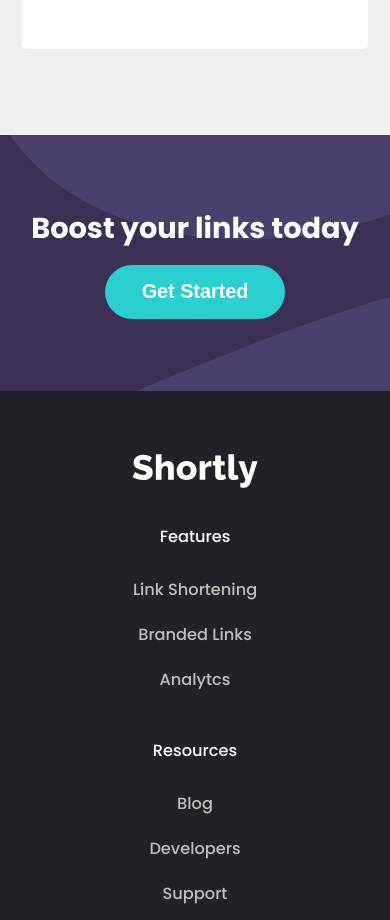
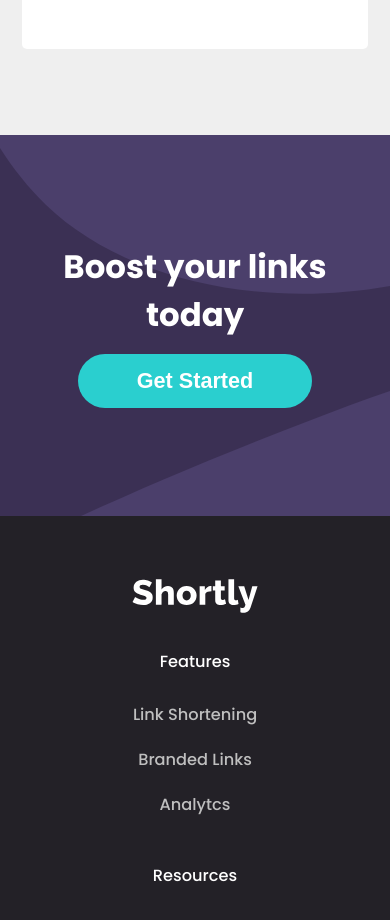
Before and after one commit to DaniloLima122/Shortly, an Angular app: page / in a window 390 px wide. Shown: the part 2200-3120 px from the top of the page. Built offline with nearby package versions, Linux system fonts and the light colour scheme.

Commit message:
Fixing statistics cards responsivity

```diff
--- a/src/app/app.component.scss
+++ b/src/app/app.component.scss
@@ -126,7 +126,7 @@
 .form_section {
   margin-top: 10rem;
   background: #efefef;
-  padding-bottom: 7vw;
+  padding-bottom:7vw;
 
   @media (min-width: 1024px) {
     margin-top: 10rem;
@@ -305,12 +305,13 @@
   background: url("../assets/images/bg-boost-mobile.svg") no-repeat
     styles.$primary-dark-violet 0 45%;
   background-size: cover;
-  padding: 4rem 1rem;
+  padding: 6rem 1rem;
 
   @media (min-width: 1024px) {
     background: url("../assets/images/bg-boost-desktop.svg") no-repeat
-      styles.$primary-dark-violet 0 45%;
+    styles.$primary-dark-violet 0 45%;
     background-size: cover;
+    padding: 4rem 1rem;
   }
 
   h1,
@@ -321,7 +322,7 @@
   }
 
   h1 {
-    font-size: 1.6rem;
+    font-size: 1.8rem;
     color: #fff;
   }
 
@@ -329,16 +330,16 @@
     background-color: styles.$primary-cyan;
     color: #fff;
     font-weight: 700;
-    width: 10rem;
+    width: 13rem;
     height: 3rem;
     border-radius: 50px;
     margin-top: 0.8rem;
-    font-size: 1.1rem;
+    font-size: 1.2rem;
 
     transition: 0.5s ease;
 
     &:hover {
-      // filter: brightness(110%) hue-rotate(1deg);
+      filter: brightness(110%) hue-rotate(1deg);
     }
   }
 }
```
